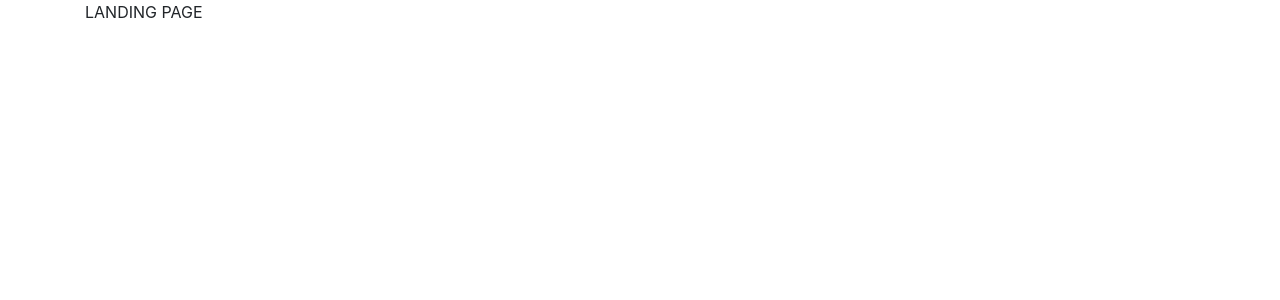
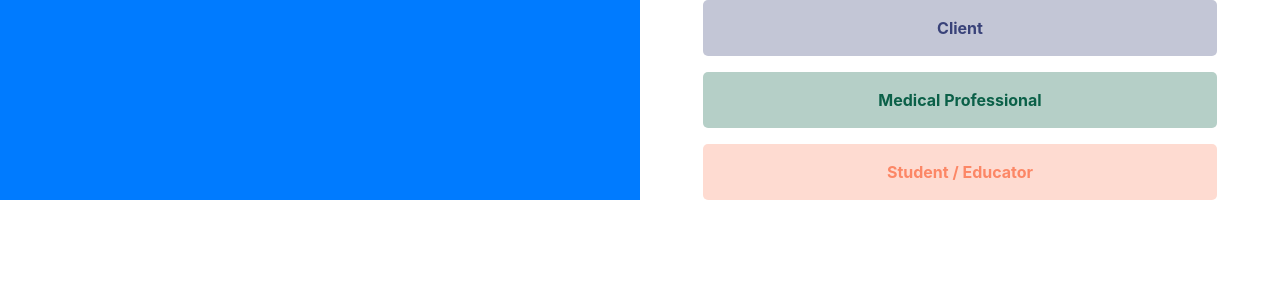
Before and after one commit to snuuy/grapht.ai, a React (Create React App) app in the folder client/: page / in a window 1280 px wide. Shown: the top 300 px of the page. Built offline with nearby package versions, Linux system fonts and the light colour scheme.

Commit message:
Landing page

```diff
--- a/client/src/App.css
+++ b/client/src/App.css
@@ -1,38 +1,18 @@
-.App {
-  text-align: center;
+.bg-green {
+  color: rgb(11, 96, 72) !important;
+  background: rgba(11, 96, 72, 0.3)
 }
 
-.App-logo {
-  height: 40vmin;
-  pointer-events: none;
+.bg-orange {
+  color: rgb(252, 135, 102) !important;
+  background: rgba(252, 135, 102, 0.3);
 }
 
-@media (prefers-reduced-motion: no-preference) {
-  .App-logo {
-    animation: App-logo-spin infinite 20s linear;
-  }
+.bg-purple {
+  color: rgb(57, 66, 121) !important;
+  background: rgba(57, 66, 121, 0.3);
 }
 
-.App-header {
-  background-color: #282c34;
-  min-height: 100vh;
-  display: flex;
-  flex-direction: column;
-  align-items: center;
-  justify-content: center;
-  font-size: calc(10px + 2vmin);
-  color: white;
+.rounded {
+  border-radius: 5px !important;
 }
-
-.App-link {
-  color: #61dafb;
-}
-
-@keyframes App-logo-spin {
-  from {
-    transform: rotate(0deg);
-  }
-  to {
-    transform: rotate(360deg);
-  }
-}
--- a/client/src/components/LandingPage.js
+++ b/client/src/components/LandingPage.js
@@ -6,8 +6,23 @@ export default class LandingPage extends React.Component {
 
     render() {
         return (
-            <div className="container">
-                LANDING PAGE
+            <div className="row m-0 p-0 h-100 py-0">
+                <div className="col-6 bg-primary">
+
+                </div>
+                <div className="col-6 bg-white">
+                    <div className="px-5">
+                        <div className="p-3 rounded font-weight-bold mb-3 bg-purple text-center">
+                            Client
+                        </div>
+                        <div className="p-3 rounded font-weight-bold mb-3 bg-green text-center">
+                            Medical Professional
+                        </div>
+                        <div className="p-3 rounded font-weight-bold bg-orange text-center">
+                            Student / Educator
+                        </div>
+                    </div>
+                </div>
             </div>
         );
     }
--- a/client/src/index.css
+++ b/client/src/index.css
@@ -1,8 +1,6 @@
 body {
   margin: 0;
-  font-family: -apple-system, BlinkMacSystemFont, 'Segoe UI', 'Roboto', 'Oxygen',
-    'Ubuntu', 'Cantarell', 'Fira Sans', 'Droid Sans', 'Helvetica Neue',
-    sans-serif;
+  font-family: 'Poppins', sans-serif;
   -webkit-font-smoothing: antialiased;
   -moz-osx-font-smoothing: grayscale;
 }
--- a/client/src/index.js
+++ b/client/src/index.js
@@ -4,4 +4,9 @@ import './index.css';
 import 'bootstrap/dist/css/bootstrap.min.css';
 import App from './App';
 
-ReactDOM.render(<App />, document.getElementById('root'));
+ReactDOM.render(
+    <>
+        <link href="https://fonts.googleapis.com/css?family=Poppins&display=swap" rel="stylesheet" />
+        <App />
+    </>
+    , document.getElementById('root'));
```
